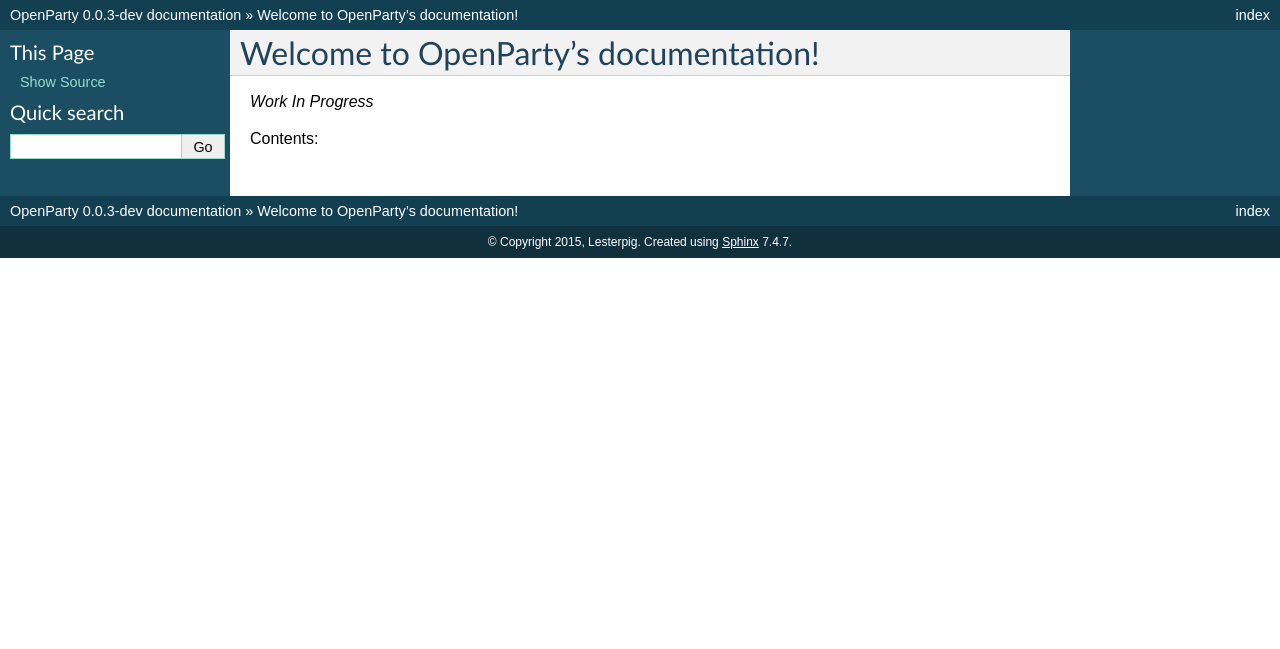
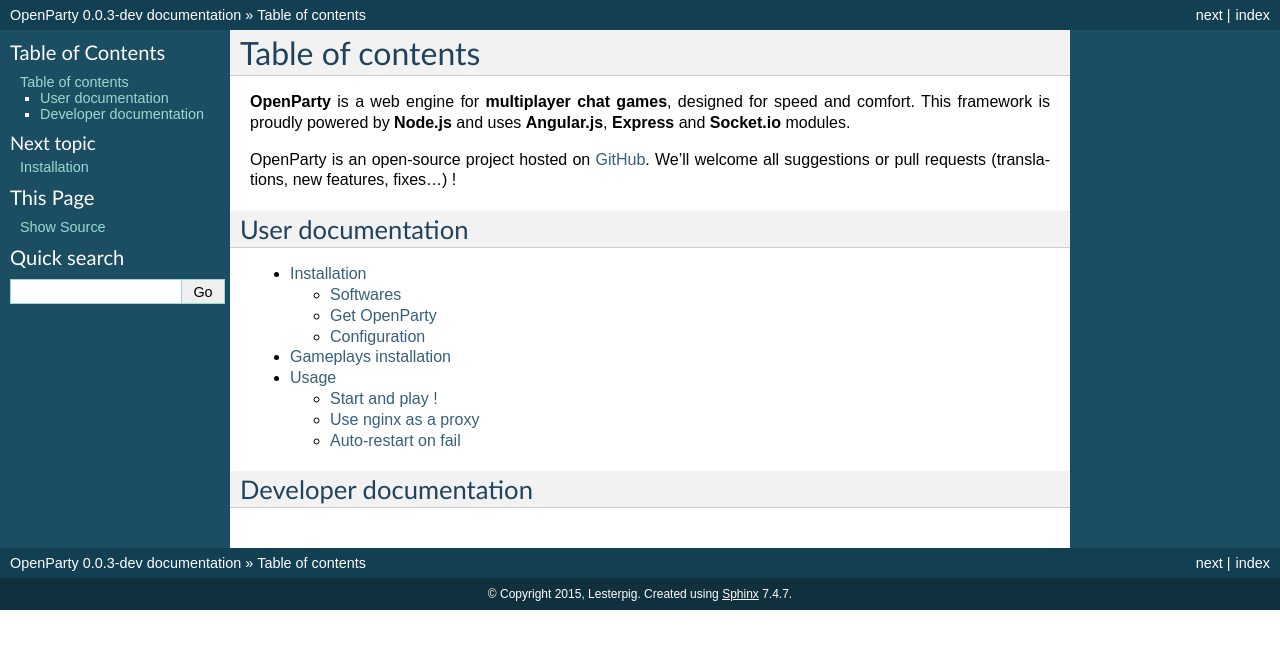
Before and after one commit to Lesterpig/openparty, a Sphinx documentation site: the page built from docs/index.rst, in a window 1280 px wide. Shown: the top 649 px of the page. Built offline with Sphinx 7.4.7, drawn with Linux system fonts in a browser that asks for light colours.

Commit message:
Documentation : add basic installation

```diff
--- /dev/null
+++ b/docs/core_installation.rst
@@ -0,0 +1,55 @@
+Installation
+============
+
+Note
+
+OpenParty is designed to work with **Linux**, **Mac**, and even **Windows** distributions. However, the framework provides a http server, and we strongly suggest you to host OpenParty servers in Linux distributions (Debian 7 preferred).
+
+The following instructions are designed to work for a Debian 7 installation.
+
+Softwares
+---------
+
+The framework comes with several (small) prerequisites to work properly.
+
+- node.js
+- npm
+
+You just have to pick-up these modules from package repositories. Binary files are available_ for windows.
+
+.. _available: https://nodejs.org
+
+Here are the steps for a quick installation on a bare Debian 7 :
+
+.. code:: bash
+
+  $ su root
+  # apt-get install -y curl git
+  # curl -sL https://deb.nodesource.com/setup_0.12 | bash -
+  # apt-get install -y nodejs
+  # exit
+
+Get OpenParty
+-------------
+
+You can use **Git** repository to get the latest version, or pick a stable release.
+
+Warning
+
+No stable release is available yet.
+
+.. code:: bash
+
+  $ git clone https://github.com/Lesterpig/openparty.git
+  $ cd openparty
+  $ npm install
+  $ cp config/config_sample.js config/config.js
+
+Configuration
+-------------
+
+You just have to edit the `config/config.js` file to fit your needs.
+
+Warning
+
+You'll have to restart the OpenParty server to apply the modifications.
--- /dev/null
+++ b/docs/data_installation.rst
@@ -0,0 +1,2 @@
+Gameplays installation
+======================
--- a/docs/index.rst
+++ b/docs/index.rst
@@ -1,9 +1,26 @@
-Welcome to OpenParty's documentation!
-=====================================
+Table of contents
+=================
 
-*Work In Progress*
+**OpenParty** is a web engine for **multiplayer chat games**, designed for speed and comfort.
+This framework is proudly powered by **Node.js** and uses **Angular.js**, **Express** and **Socket.io** modules.
 
-Contents:
+OpenParty is an open-source project hosted on GitHub_.
+We'll welcome all suggestions or pull requests (translations, new features, fixes...) !
+
+.. _GitHub: https://github.com/Lesterpig/openparty
+
+User documentation
+------------------
 
 .. toctree::
-   :maxdepth: 2
+  :maxdepth: 2
+
+  core_installation
+  data_installation
+  usage
+
+Developer documentation
+-----------------------
+
+.. toctree::
+  :maxdepth: 2
--- /dev/null
+++ b/docs/usage.rst
@@ -0,0 +1,11 @@
+Usage
+=====
+
+Start and play !
+----------------
+
+Use nginx as a proxy
+--------------------
+
+Auto-restart on fail
+--------------------
```
Also changed, not shown: 1 other file.
